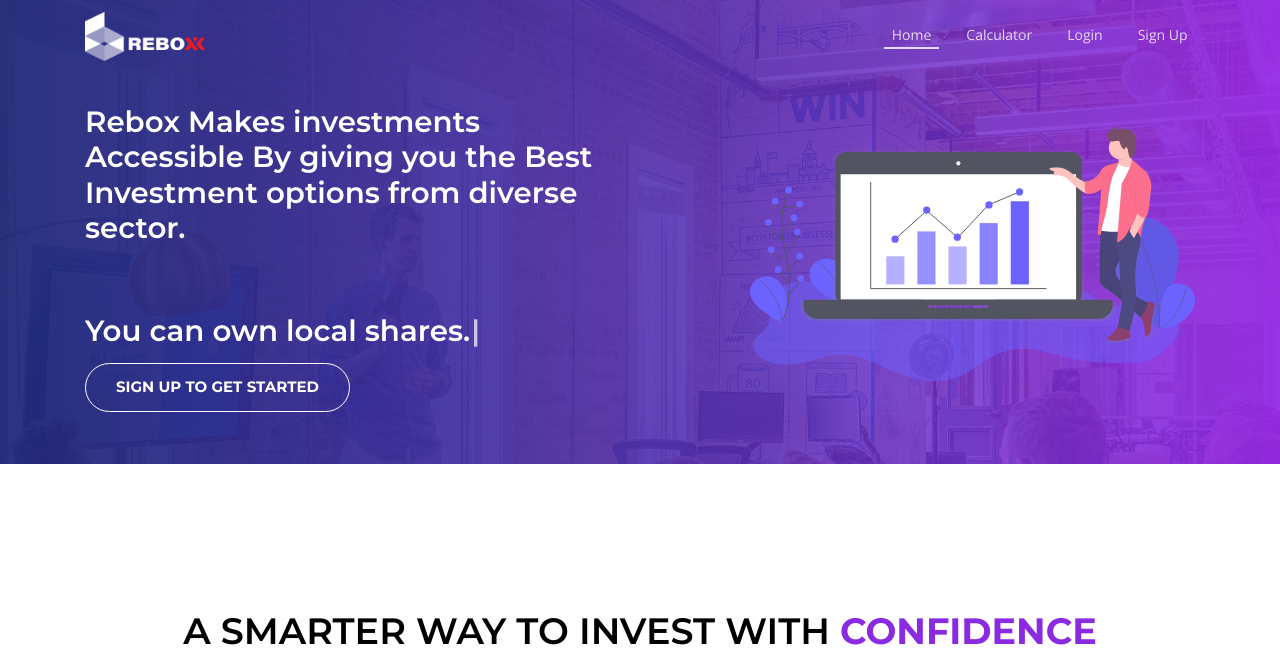
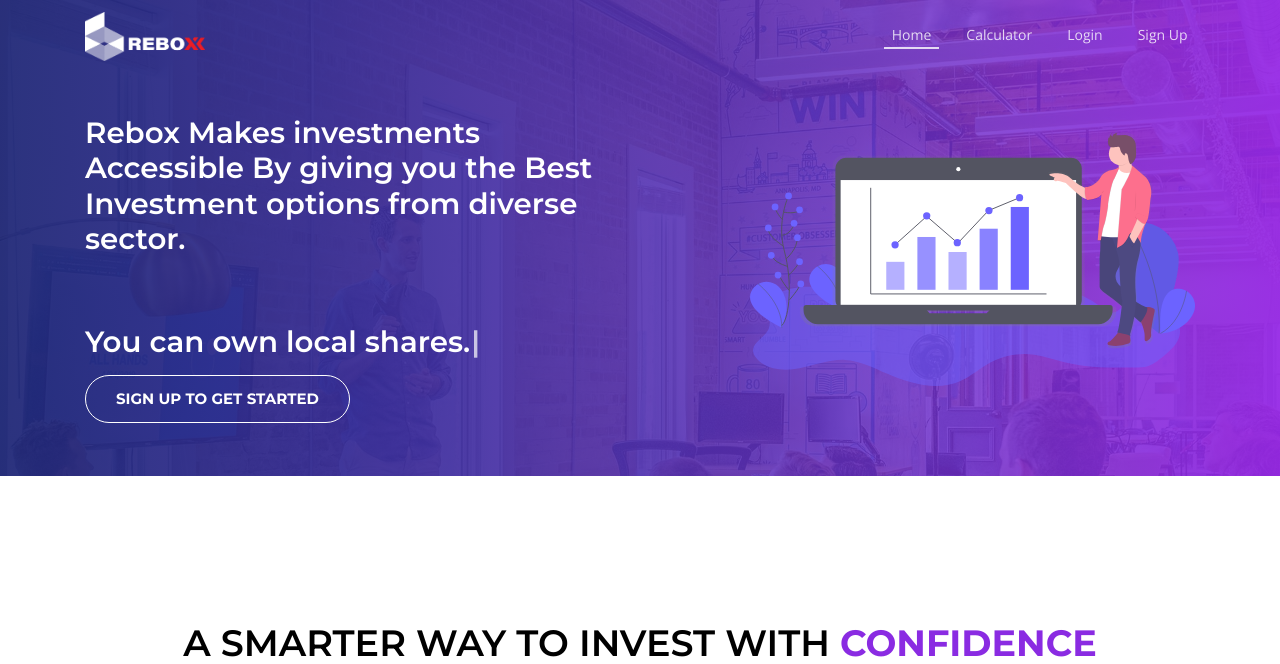
Before and after one commit to khollinzx/rebox, a PHP site: page / in a window 1280 px wide. Shown: the top 664 px of the page. Run offline with PHP 8.4, Linux system fonts and the light colour scheme; some libraries are stand-ins or nearby versions.

Commit message:
setting the margin of the SVG to be equal to that of the welcome message

```diff
--- a/index.php
+++ b/index.php
@@ -19,7 +19,7 @@ include(ROOT_PATH . 'inc/landingPageNavbar.php');
         <div class="container">
             <div class="row align-items-center justify-content-between">
                 <div class="col-md-6 col-lg-6">
-                    <div class="hero-content-left text-white mt-1">
+                    <div class="hero-content-left text-white mt-3">
                         <h3 class="text-white" style="text-align:inherit"><span>Rebox</span> Makes investments Accessible By giving you the Best Investment options from diverse sector.</h3>
                         <br>
                         <br>
```
